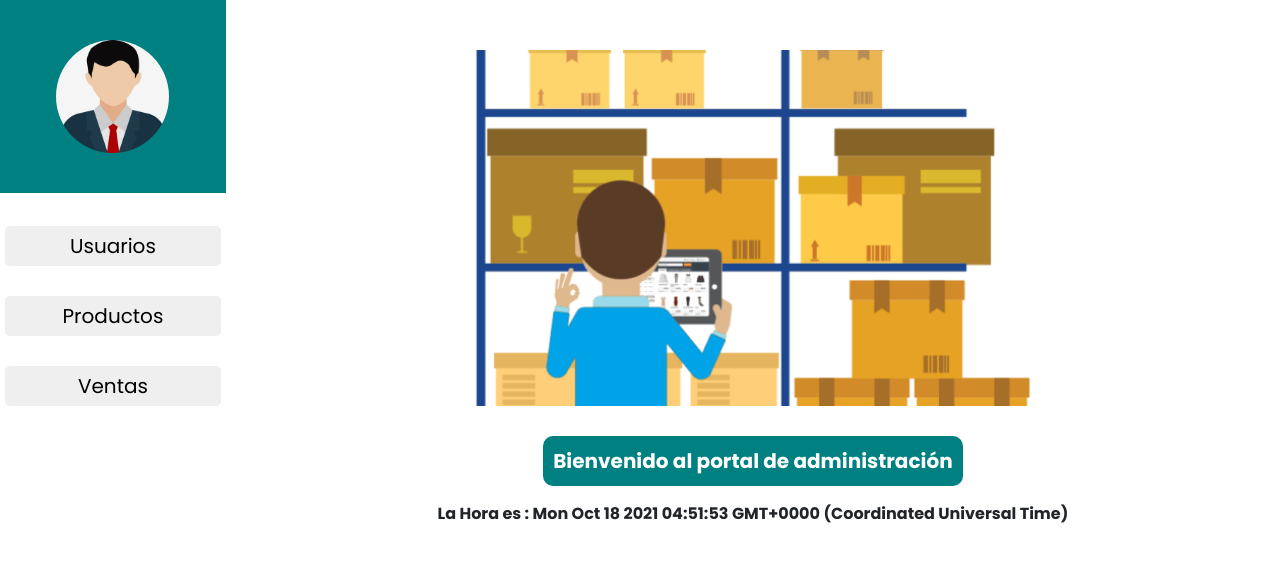
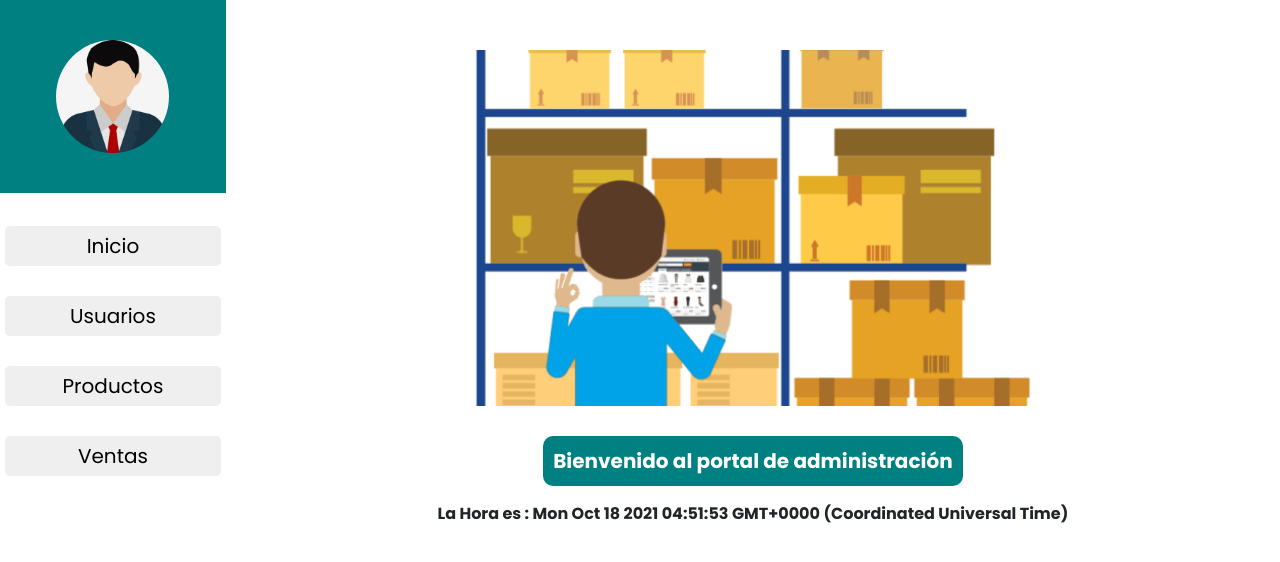
Before and after one commit to Alejo-Nino95/Proyecto-C3-Grupo-16, a React (Create React App) app in the folder proyecto-react/: page /main in a window 1280 px wide. Shown: the top 562 px of the page. Built offline with nearby package versions, Linux system fonts and the light colour scheme.

Commit message:
cambios añadidos a la interfaz para boton de inicio

```diff
--- a/proyecto-react/src/components/interfazGeneral.jsx
+++ b/proyecto-react/src/components/interfazGeneral.jsx
@@ -33,6 +33,13 @@ class InterfazPrincipal extends React.Component{
         }
     }
 
+
+    cargarInicio = () =>{
+        this.setState({
+            componenteActivo:<Bienvenida/>
+        })
+    }
+
     cargarUsuarios = () =>{
         this.setState({
             componenteActivo:<Usuario/>
@@ -66,6 +73,16 @@ class InterfazPrincipal extends React.Component{
                   </div>
 
                   <div className="lista-componentes">
+
+
+
+                     <div className="componente">
+                          <h4 className="link-comp">
+                             <button className="btn-comp" onClick={this.cargarInicio}>  Inicio </button>
+                          </h4>
+                      </div>
+
+
                       <div className="componente">
                           <h4 className="link-comp">
                              <button className="btn-comp" onClick={this.cargarUsuarios}> Usuarios </button>
```
